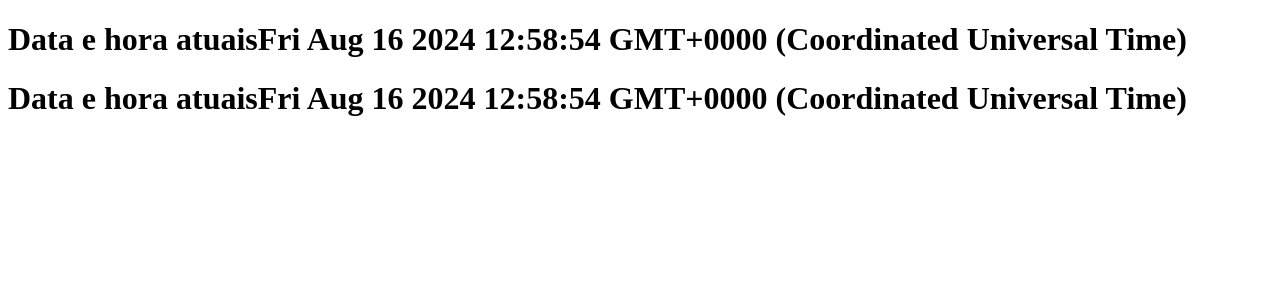
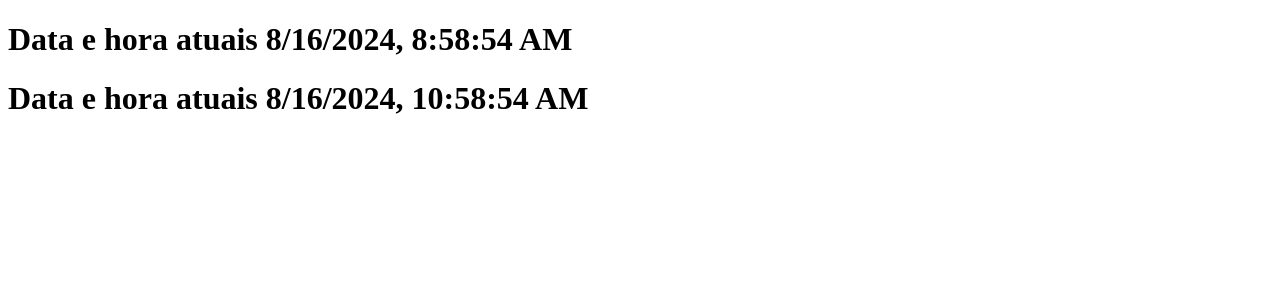
Before and after one commit to magnus012/AulaReact01, a React (Create React App) app: page / in a window 1280 px wide. Shown: the top 300 px of the page. Built offline with nearby package versions, Linux system fonts and the light colour scheme.

Commit message:
corrigindo o funcionamento do componente data

```diff
--- a/src/App.js
+++ b/src/App.js
@@ -3,8 +3,8 @@ import Data from "./meusComponentes/Data.js"
 function App() {
   return (
     <div className="App">
-      <Data texto="Data e hora atuais" timeZone="-4.00"/>
-      <Data texto="Data e hora atuais" timeZone="-2.00"/>
+      <Data texto="Data e hora atuais " timeZone={-4.00}/>
+      <Data texto="Data e hora atuais " timeZone={-2.00}/>
     </div>
   );
 }
--- a/src/meusComponentes/Data.js
+++ b/src/meusComponentes/Data.js
@@ -14,7 +14,9 @@ export default class Data extends Component{
         const dataAtual = new Date();
         let timeZoneFromDB = parseInt(timeZone);
         let diferencaTempo = timeZoneFromDB * 60 + dataAtual.getTimezoneOffset(timeZoneFromDB);
-        return Date(dataAtual.getTime() + diferencaTempo * 60 * 1000)
+        let milisegundos = parseInt(dataAtual.getTime() + diferencaTempo * 60 * 1000)
+        const data = new Date(milisegundos)
+        return data
     }
     //fase de montagem
     componentDidMount(){
@@ -29,7 +31,9 @@ export default class Data extends Component{
     componentDidUpdate(){
         console.log("O componente foi atualizado!");
         setTimeout(()=>{
-            this.setState({dataAtual: this.pegaDataDe()});
+            this.setState({
+                dataAtual: this.pegaDataDe(this.props.timeZone).toLocaleString()
+            });
         },1000)
     }
     //sobrescrita de método
```
